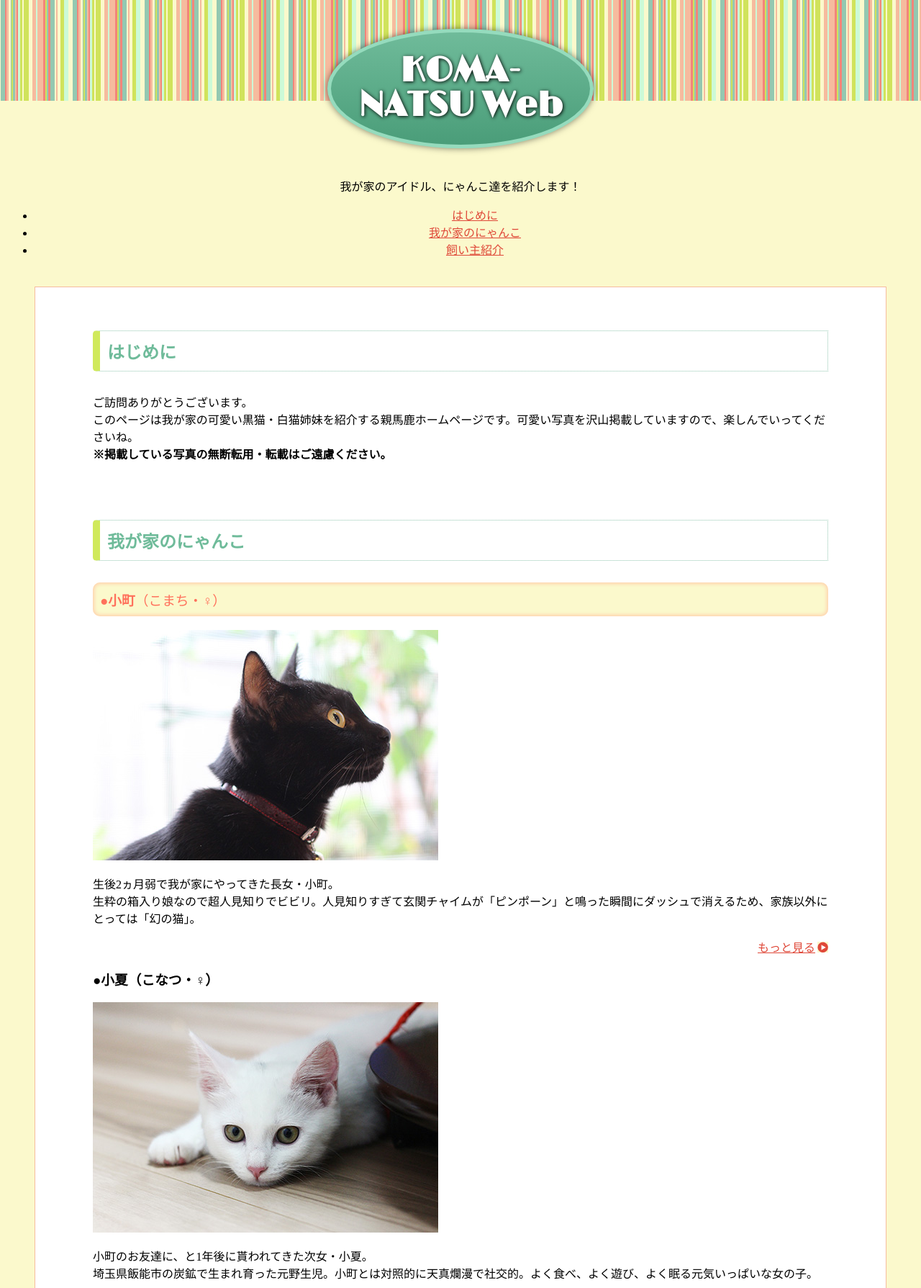
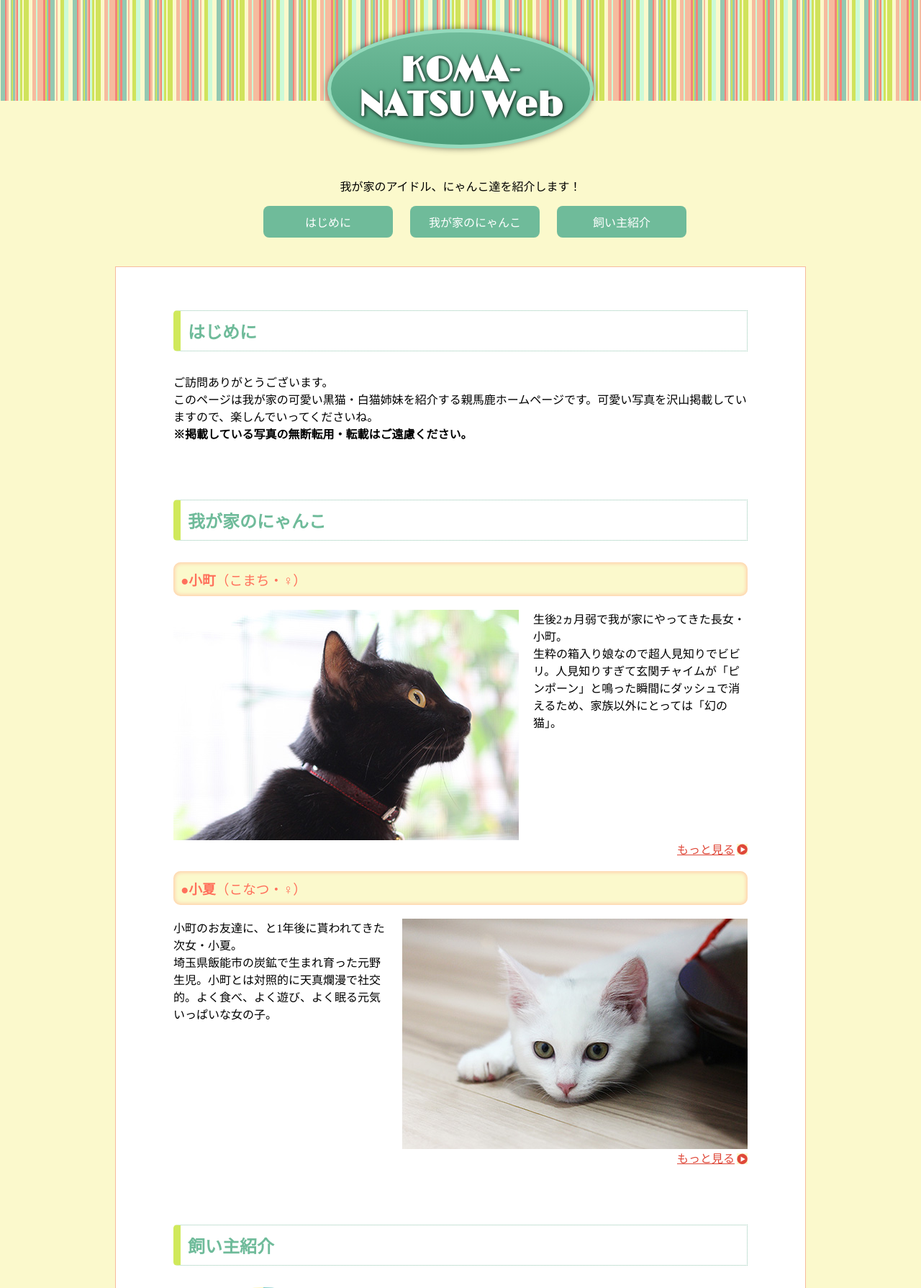
Before and after one commit to muffin-bird/HTML-CSS, a PHP site: page / in a window 1280 px wide. Shown: the top 1789 px of the page at 72% size. Run offline with PHP 8.4, Linux system fonts and the light colour scheme.

Commit message:
ページ全体のレイアウトを整える
close #21

```diff
--- a/practice/CHAPTER02/index.html
+++ b/practice/CHAPTER02/index.html
@@ -17,7 +17,7 @@
 </header>
 
 <nav>
-<ul>
+<ul class="menu">
 	<li><a href="#intro">はじめに</a></li>
 	<li><a href="#cats">我が家のにゃんこ</a></li>
 	<li><a href="#profile">飼い主紹介</a></li>
@@ -37,23 +37,23 @@
 <h2 class="h">我が家のにゃんこ</h2>
 	<section>
 	<h3 class="h-sub">●小町<span>（こまち・♀）</span></h3>
-	<img src="img/komachi.jpg" width="480" height="320" alt="小町">
+	<img src="img/komachi.jpg" width="480" height="320" alt="小町" class="imgL">
 	<p>生後2ヵ月弱で我が家にやってきた長女・小町。<br>
 	生粋の箱入り娘なので超人見知りでビビリ。人見知りすぎて玄関チャイムが「ピンポーン」と鳴った瞬間にダッシュで消えるため、家族以外にとっては「幻の猫」。</p>
-	<p class="more"><a href="cats/komachi.html">もっと見る</a></p>
+	<p class="more clear"><a href="cats/komachi.html">もっと見る</a></p>
 	</section>
 	<section>
-	<h3>●小夏<span>（こなつ・♀）</span></h3>
-	<img src="img/konatsu.jpg" width="480" height="320" alt="小夏">
+	<h3 class="h-sub">●小夏<span>（こなつ・♀）</span></h3>
+	<img src="img/konatsu.jpg" width="480" height="320" alt="小夏" class="imgR">
 	<p>小町のお友達に、と1年後に貰われてきた次女・小夏。<br>
 	埼玉県飯能市の炭鉱で生まれ育った元野生児。小町とは対照的に天真爛漫で社交的。よく食べ、よく遊び、よく眠る元気いっぱいな女の子。</p>
-	<p class="more"><a href="cats/konatsu.html">もっと見る</a></p>
+	<p class="more clear"><a href="cats/konatsu.html">もっと見る</a></p>
 	</section>
 </section>
 
-<section id="profile">
+<section id="profile" class="clearfix">
 <h2 class="h">飼い主紹介</h2>
-<img src="img/avatar.png" width="250" height="250" alt="アバター画像">
+<img src="img/avatar.png" width="250" height="250" alt="アバター画像" class="img-round imgL">
 <dl>
 	<dt>H.N. ：</dt><dd>roka404</dd>
 	<dt>仕事 ：</dt><dd>フリーランスでWeb関係のお仕事してます</dd>
--- a/practice/CHAPTER02/style.css
+++ b/practice/CHAPTER02/style.css
@@ -2,9 +2,7 @@
 
 /*背景*/
 body {
-	background-color: #fbf9cc;
-	background-image: url(img/bg.png);
-	background-repeat: repeat-x;
+	background: #fbf9cc url(img/bg.png) repeat-x;
 }
 
 /*リンク*/
@@ -19,6 +17,25 @@ a:hover {
 /*共通設定*/
 header,nav,footer {
 	text-align: center;
+}
+
+/*ナビ*/
+.menu li {
+	list-style-type: none;
+	display: inline-block;
+	width: 180px;
+	margin: 0 10px;
+}
+.menu a {
+	display: block;
+	padding: 10px;
+	background: #6fbb9a;
+	border-radius: 8px;
+	color: #fff;
+	text-decoration: none;
+}
+.menu a:hover {
+	background: #90ddbb;
 }
 
 /*タイトル*/
@@ -63,7 +80,8 @@ h1 {
 
 /*コンテンツ枠*/
 #contents {
-	margin: 40px;
+	width: 798px;
+	margin: 40px auto;
 	padding: 40px 80px;
 	border: 1px solid #f6bb9e;
 	background-color: #fff;
@@ -95,3 +113,26 @@ a[href^="mailto:"]::after {
 #contents > section + section {
 	margin-top: 80px;
 }
+
+/*回り込み*/
+.imgL {
+	float: left;
+	margin-right: 20px;
+}
+.imgR {
+  float: right;
+  margin-left: 20px;
+}
+.clear {
+	clear: both;
+}
+.clearfix::after {
+  content: "";
+  display: block;
+  clear: both;
+}
+
+/*円形にクリップ*/
+.img-round {
+  border-radius: 50%;
+}
```
